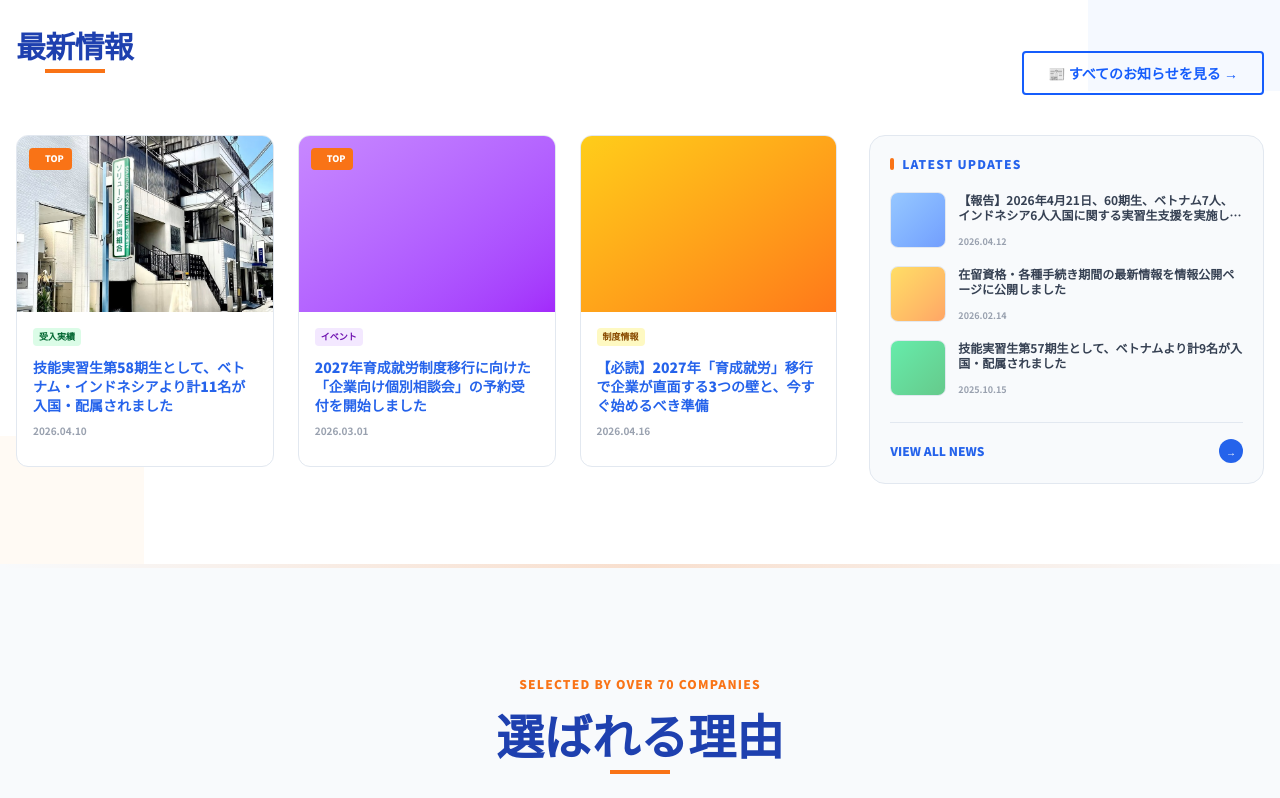
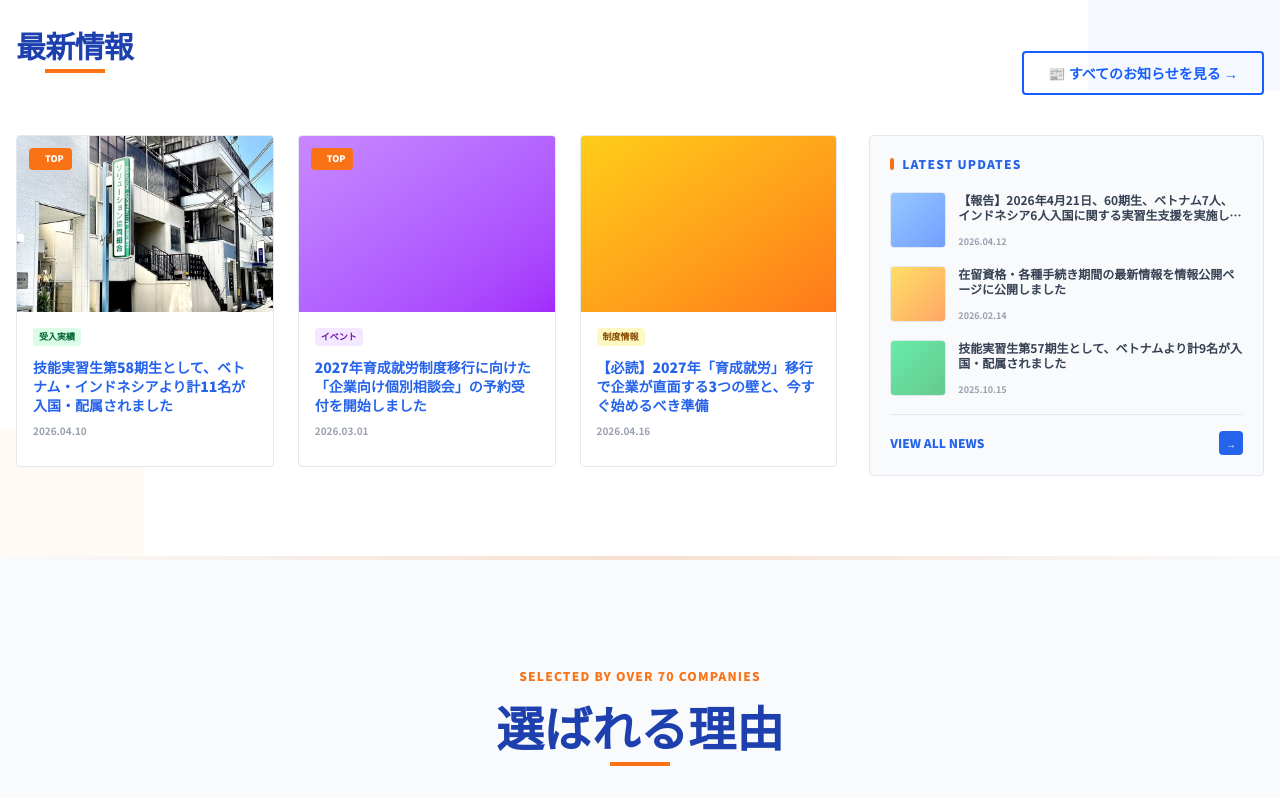
Before and after one commit to soldata1188/solutioncoop-jp, a Next.js app: page / in a window 1280 px wide. Shown: the part 960-1758 px from the top of the page. Built offline with nearby package versions, Linux system fonts and the light colour scheme; no server answers.

Commit message:
design: global 4px sharp corner design language

```diff
--- a/app/globals.css
+++ b/app/globals.css
@@ -31,11 +31,11 @@
   --radius-none:    0px;
   --radius-sm:      2px;
   --radius:         4px;  /* Chuẩn cho Card, Input, Table (rounded) */
-  --radius-md:      6px;
-  --radius-lg:      8px;  /* Chuẩn cho Nút bấm CTA (rounded-lg) */
-  --radius-xl:      12px;
-  --radius-2xl:     16px;
-  --radius-3xl:     24px;
+  --radius-md:      4px;
+  --radius-lg:      4px;  /* Chuẩn cho Nút bấm CTA (rounded-lg) */
+  --radius-xl:      4px;
+  --radius-2xl:     4px;
+  --radius-3xl:     4px;
   --radius-full:    9999px;
 
   /* ── Shadow — No Shadow Design ── */
--- a/app/page.tsx
+++ b/app/page.tsx
@@ -210,7 +210,7 @@ export default async function HomePage() {
                 <div className="lg:col-span-8">
                   <div className="grid grid-cols-1 sm:grid-cols-3 gap-6">
                     {latestNews.slice(0, 3).map((n) => (
-                      <Link key={n.id} href={`/news/${n.id}`} className="group flex flex-col bg-white border border-gray-100 rounded-xl overflow-hidden shadow-sm hover:shadow-xl transition-all duration-300 h-full">
+                      <Link key={n.id} href={`/news/${n.id}`} className="group flex flex-col bg-white border border-gray-100 rounded overflow-hidden shadow-sm hover:shadow-xl transition-all duration-300 h-full">
                         <div className="relative h-44 w-full overflow-hidden shrink-0">
                           {n.image ? (
                             <Image src={n.image} alt={n.title} fill sizes="(max-width: 768px) 100vw, 33vw" className="object-cover group-hover:scale-105 transition-transform duration-700" />
@@ -243,7 +243,7 @@ export default async function HomePage() {
 
                 {/* --- CỘT PHẢI (4/12): Danh sách tin vắn --- */}
                 <div className="lg:col-span-4 flex flex-col">
-                  <div className="bg-slate-50 border border-gray-100 rounded-2xl p-5 flex-grow shadow-inner">
+                  <div className="bg-slate-50 border border-gray-100 rounded p-5 flex-grow shadow-inner">
                     <h3 className="text-navy font-black text-xs mb-5 flex items-center gap-2 uppercase tracking-widest">
                       <span className="w-1 h-3 bg-[#f97316] rounded-full"></span>
                       Latest Updates
@@ -251,7 +251,7 @@ export default async function HomePage() {
                     <div className="space-y-4">
                       {latestNews.slice(3).map((n) => (
                         <Link key={n.id} href={`/news/${n.id}`} className="flex items-start gap-3 group transition-all">
-                          <div className="w-14 h-14 rounded-lg overflow-hidden flex-shrink-0 border border-gray-200 bg-white">
+                          <div className="w-14 h-14 rounded overflow-hidden flex-shrink-0 border border-gray-200 bg-white">
                             {n.image ? (
                               <img src={n.image} alt={n.title} className="w-full h-full object-cover group-hover:scale-110 transition-transform" />
                             ) : (
@@ -267,10 +267,10 @@ export default async function HomePage() {
                       {latestNews.length === 0 && <p className="text-[10px] text-gray-400 text-center py-4">No other updates.</p>}
                     </div>
 
-                    <div className="mt-6 pt-4 border-t border-gray-200">
+                    <div className="mt-4 pt-4 border-t border-gray-200">
                       <Link href="/news" className="flex items-center justify-between group">
                         <span className="text-xs font-black text-navy group-hover:text-[#f97316] transition-colors uppercase">View All News</span>
-                        <span className="w-6 h-6 rounded-full bg-navy text-white flex items-center justify-center text-[10px] group-hover:bg-[#f97316] group-hover:translate-x-1 transition-all">→</span>
+                        <span className="w-6 h-6 rounded bg-navy text-white flex items-center justify-center text-[10px] group-hover:bg-[#f97316] group-hover:translate-x-1 transition-all">→</span>
                       </Link>
                     </div>
                   </div>
@@ -384,7 +384,7 @@ export default async function HomePage() {
                 <span className="text-yellow-800 font-bold text-xs uppercase tracking-wider">⚖️ 技能実習法 第32条・第37条 準拠</span>
               </div>
               <h2 className="text-2xl md:text-3xl font-black mb-4 text-blue-900">情報公開・公開書類</h2>
-              <div className="w-16 h-1 bg-orange-500 mx-auto rounded-full" />
+              <div className="w-16 h-1 bg-orange-500 mx-auto rounded" />
             </div>
 
             <div className="grid grid-cols-1 md:grid-cols-2 gap-4 mb-12">
@@ -443,8 +443,8 @@ export default async function HomePage() {
               <div className="flex justify-center mb-6">
                 <div className="inline-flex items-center gap-2 bg-[#1e40af]/10 border border-[#1e40af]/20 px-4 py-1.5 rounded">
                   <span className="relative flex h-2 w-2">
-                    <span className="animate-ping absolute inline-flex h-full w-full rounded-full bg-orange-400 opacity-75"></span>
-                    <span className="relative inline-flex rounded-full h-2 w-2 bg-orange-500"></span>
+                    <span className="animate-ping absolute inline-flex h-full w-full rounded bg-orange-400 opacity-75"></span>
+                    <span className="relative inline-flex rounded h-2 w-2 bg-orange-500"></span>
                   </span>
                   <span className="text-xs font-bold tracking-widest uppercase text-[#1e40af]">24 Hours / 365 Days Service</span>
                 </div>
```
